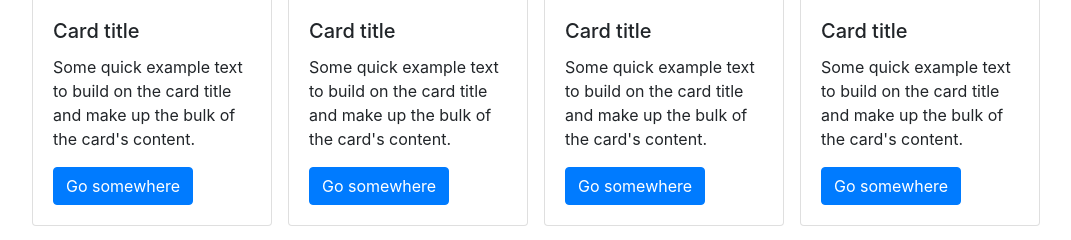
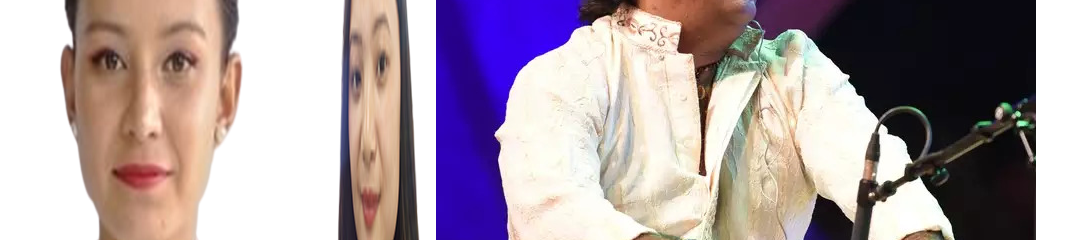
Before and after one commit to basanti7/mystore, a Django app: page / in a window 1280 px wide. Shown: the part 490-730 px from the top of the page, without its empty margins (104-1175 px from the left). Run offline with Django 4.2, Linux system fonts and the light colour scheme; data comes from the database, SQL or seed files in the repository; both versions use the stored data as it was after the commit; some libraries are stand-ins or nearby versions.

Commit message:
image not showing

```diff
--- a/mystore/urls.py
+++ b/mystore/urls.py
@@ -16,10 +16,15 @@ Including another URLconf
 """
 from django.contrib import admin
 from django.urls import path
+from django.conf import settings
+from django.conf.urls.static import static
 from mystore import views
 
 urlpatterns = [
     path('admin/', admin.site.urls),
     path('', views.homePage, name='home'),
-    path('customer-registration/', views.customerRegistration)
+    path('customer-registration/', views.customerRegistration, name='customer_registration')
 ]
+
+if settings.DEBUG:
+    urlpatterns+=static(settings.MEDIA_URL, document_root=settings.MEDIA_URL)
--- a/mystore/views.py
+++ b/mystore/views.py
@@ -7,6 +7,12 @@ def homePage(request):
     data = {
         'page_title': 'Home'
     }
+    magic_customers = models.Customer.objects.all()
+    data['customers'] = magic_customers
+    # customer_list = []
+    # for customer in magic_customers:
+    #     print(customer.customer_name)
+
     return render(request, 'index.html', data)
 
 
--- a/templates/index.html
+++ b/templates/index.html
@@ -21,7 +21,8 @@
 
         <div class="row">
           <div class="col">
-            <button type="button" class="btn btn-primary">New Customer</button>
+            {% url 'customer_registration' as customer_reg %}
+            <a href="{{ customer_reg }}" class="btn btn-primary">New Customer</a>
           </div>
         </div>
       </div>
@@ -49,51 +50,22 @@
       </div>
     </div>
     <div class="row">
-      <div id="customer_view" class="col d-flex flex-wrap justify-content-center">
+      {% for customer in customers %}
+      <img src="/media/{{customer.customer_image}}" alt="">
+      {% comment %} <div id="customer_view" class="col d-flex flex-wrap justify-content-center">
         <!-- card section -->
         <div class="card m-2" style="width: 15rem;">
-          <img class="card-img-top" src="images/customer.jpeg" alt="Card image cap" />
+          <img class="card-img-top" src="/media/{{customer.customer_image}}" alt="Card image cap" />
           <div class="card-body">
-            <h5 class="card-title">Card title</h5>
-            <p class="card-text">Some quick example text to build on the card title and make up the bulk of the card's content.</p>
-            <a href="#" class="btn btn-primary">Go somewhere</a>
-          </div>
-        </div>
-        <div class="card m-2" style="width: 15rem;">
-          <img class="card-img-top" src="images/customer.jpeg" alt="Card image cap" />
-          <div class="card-body">
-            <h5 class="card-title">Card title</h5>
-            <p class="card-text">Some quick example text to build on the card title and make up the bulk of the card's content.</p>
-            <a href="#" class="btn btn-primary">Go somewhere</a>
-          </div>
-        </div>
-        <div class="card m-2" style="width: 15rem;">
-          <img class="card-img-top" src="images/customer.jpeg" alt="Card image cap" />
-          <div class="card-body">
-            <h5 class="card-title">Card title</h5>
-            <p class="card-text">Some quick example text to build on the card title and make up the bulk of the card's content.</p>
-            <a href="#" class="btn btn-primary">Go somewhere</a>
-          </div>
-        </div>
-        <div class="card m-2" style="width: 15rem;">
-          <img class="card-img-top" src="images/customer.jpeg" alt="Card image cap" />
-          <div class="card-body">
-            <h5 class="card-title">Card title</h5>
-            <p class="card-text">Some quick example text to build on the card title and make up the bulk of the card's content.</p>
-            <a href="#" class="btn btn-primary">Go somewhere</a>
-          </div>
-        </div>
-        <div class="card m-2" style="width: 15rem;">
-          <img class="card-img-top" src="images/customer.jpeg" alt="Card image cap" />
-          <div class="card-body">
-            <h5 class="card-title">Card title</h5>
+            <h5 class="card-title">{{customer.customer_name}}</h5>
             <p class="card-text">Some quick example text to build on the card title and make up the bulk of the card's content.</p>
             <a href="#" class="btn btn-primary">Go somewhere</a>
           </div>
         </div>
 
         <!-- end of card section -->
-      </div>
+      </div> {% endcomment %}
+      {% endfor %}
     </div>
   </div>
 {% endblock %}
```
Also changed, not shown: db.sqlite3, media/profiles/595f7396-7eb3-44d6-bb15-6252b8f1dda6.png (added), media/profiles/76580b8c-c65f-4c48-99f5-5803af2adf39.jpg (added), media/profiles/81d74114-b888-46eb-af7d-b5f8b19d28f9.png (added).
